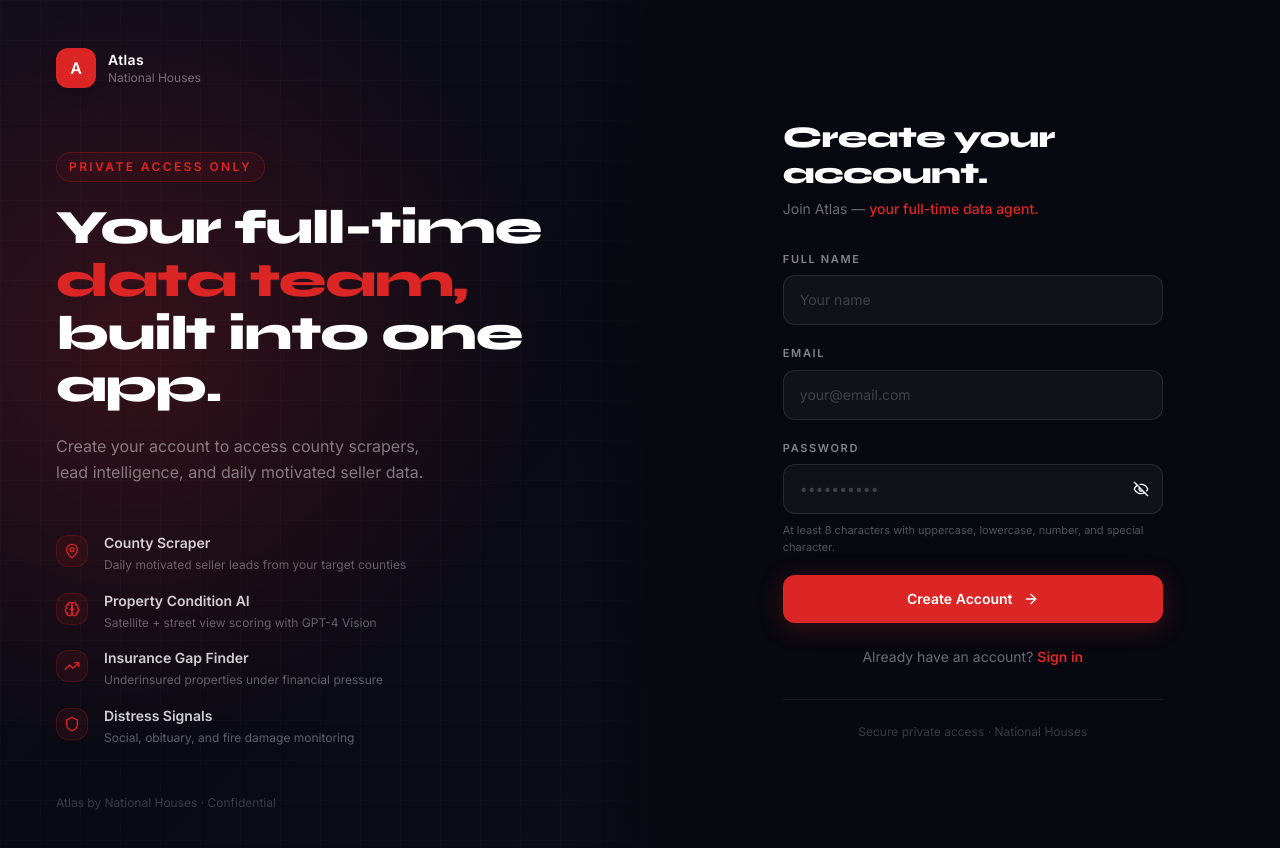
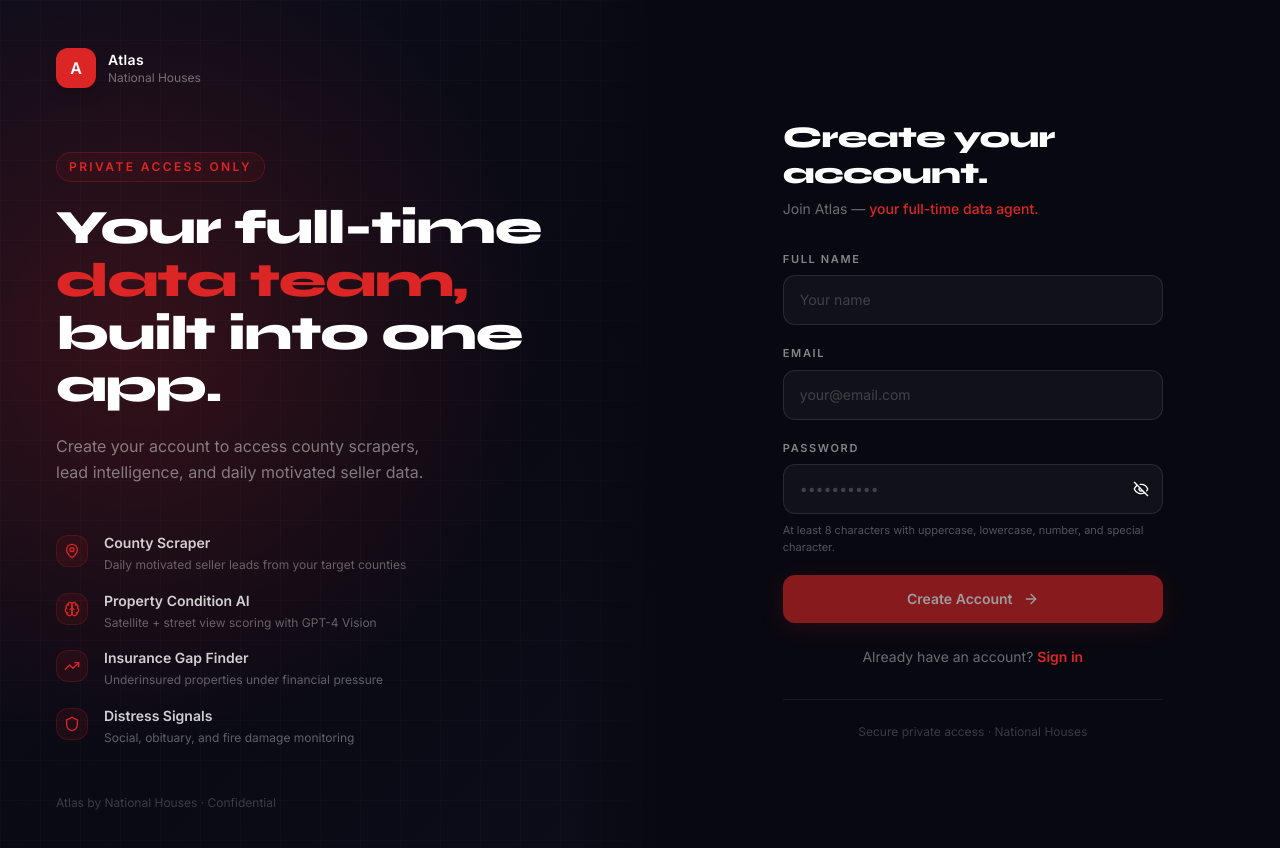
Before and after one commit to dealsnh/atlas_july_frontend_2026, a React (Vite) app: page /signup in a window 1280 px wide. Shown: the top 848 px of the page. Built offline with nearby package versions, Linux system fonts and the light colour scheme; no server answers.

Commit message:
Update Signup button to always be disabled

```diff
--- a/src/pages/Signup.tsx
+++ b/src/pages/Signup.tsx
@@ -215,7 +215,7 @@ export default function Signup({ companyName, accentColor }: SignupProps) {
             )}
             <button
               type="submit"
-              disabled={loading}
+              disabled
               className="w-full flex items-center justify-center gap-2.5 py-3.5 rounded-xl text-sm font-bold text-white transition-all hover:opacity-90 active:scale-[0.99] disabled:opacity-60 mt-1"
               style={{ backgroundColor: accentColor, boxShadow: `0 4px 24px ${accentColor}40` }}
             >
```
